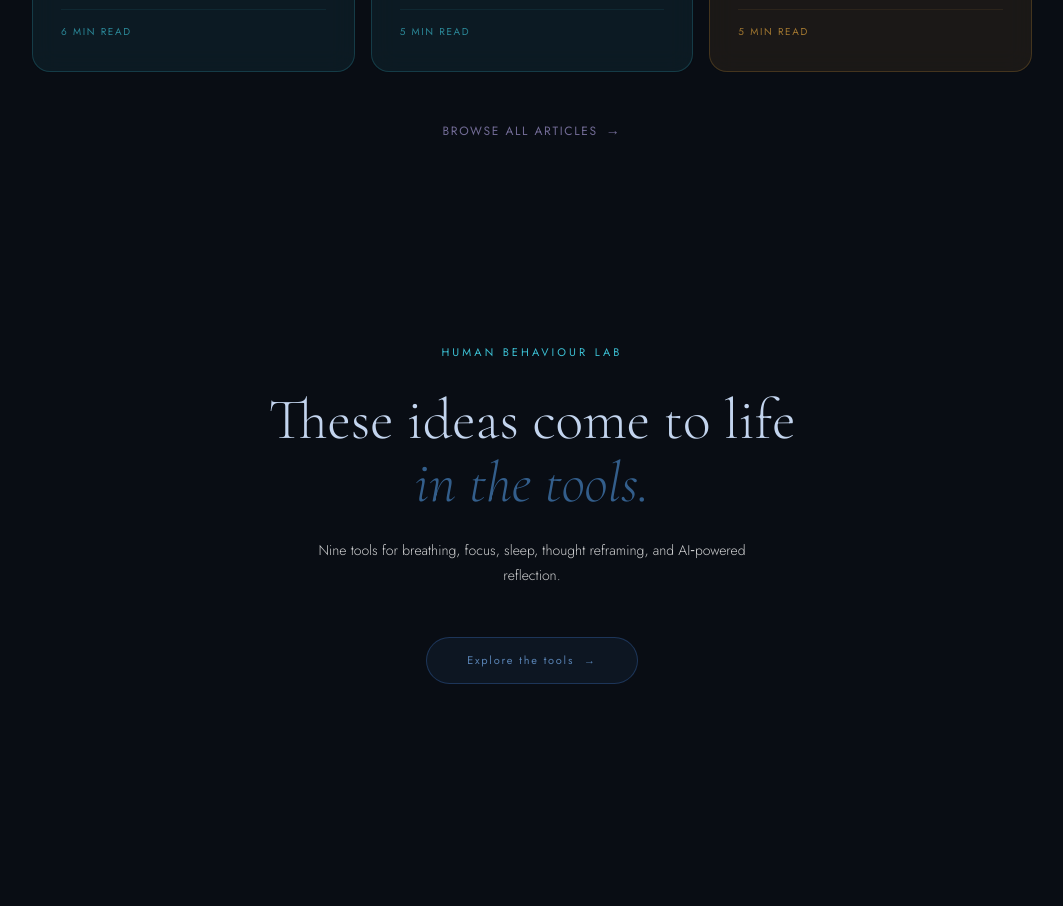
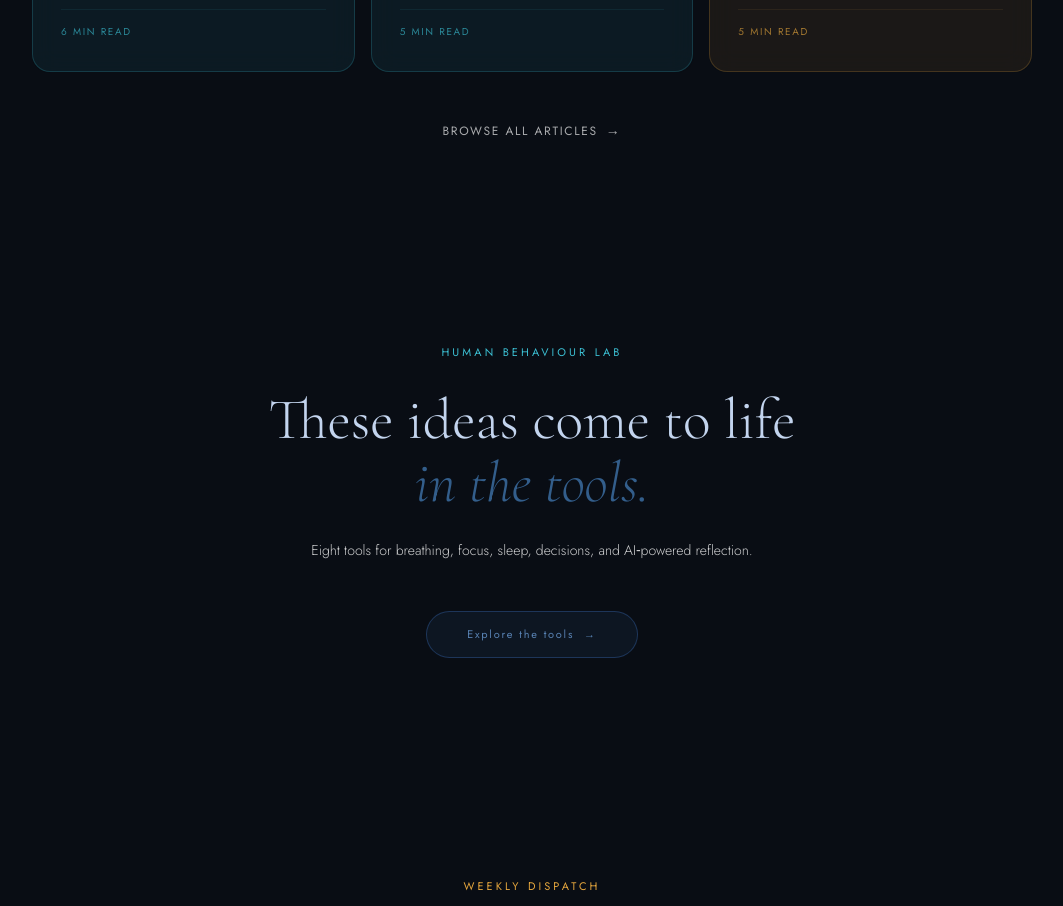
Before and after one commit to salsotk1973/solace, a Next.js app: page /lab in a window 1280 px wide. Shown: the part 1400-2306 px from the top of the page, without its empty margins (108-1171 px from the left). Built offline with nearby package versions, Linux system fonts and the light colour scheme; no server answers.

Commit message:
Lab mobile: match Tools benchmark, fix readability, kill stale 'Nine tools' copy

```diff
--- a/app/(main)/lab/page.tsx
+++ b/app/(main)/lab/page.tsx
@@ -147,7 +147,7 @@ export default function LabPage() {
                 marginRight:'auto',
               }}
             >
-              Nine tools for breathing, focus, sleep, thought reframing, and AI‑powered reflection.
+              Eight tools for breathing, focus, sleep, decisions, and AI‑powered reflection.
             </p>
 
             <LabCtaButton href="/tools" label="Explore the tools" />
--- a/components/home/FeaturedLabCard.tsx
+++ b/components/home/FeaturedLabCard.tsx
@@ -59,7 +59,13 @@ export default function FeaturedLabCard({ article }: { article: FeaturedLabArtic
         }
         @media (max-width: 640px) {
           .featured-lab-card-link {
-            padding: 22px 22px;
+            padding: 14px 18px 14px !important;
+          }
+          .featured-lab-excerpt {
+            color: rgba(255, 255, 255, 0.80) !important;
+          }
+          .featured-lab-reading-time {
+            color: rgba(255, 255, 255, 0.65) !important;
           }
         }
       `}</style>
@@ -127,6 +133,7 @@ export default function FeaturedLabCard({ article }: { article: FeaturedLabArtic
             </h2>
 
             <p
+              className="featured-lab-excerpt"
               style={{
                 fontFamily: "'Jost', sans-serif",
                 fontWeight: 300,
@@ -142,6 +149,7 @@ export default function FeaturedLabCard({ article }: { article: FeaturedLabArtic
 
             <div style={{ display: "flex", alignItems: "center", justifyContent: "space-between", gap: "20px" }}>
               <span
+                className="featured-lab-reading-time"
                 style={{
                   fontFamily: "'Jost', sans-serif",
                   fontWeight: 400,
--- a/components/home/LabSecondaryCard.tsx
+++ b/components/home/LabSecondaryCard.tsx
@@ -54,6 +54,29 @@ export default function LabSecondaryCard({ article }: { article: LabSecondaryArt
             border-color: rgba(${_rgb},0.28);
           }
         }
+        @media (max-width: 767px) {
+          .${scopeClass} {
+            padding: 14px 18px 14px !important;
+            min-height: auto !important;
+          }
+          .${scopeClass} .lab-home-secondary-pill {
+            background: transparent !important;
+            border: none !important;
+            padding: 0 !important;
+            border-radius: 0 !important;
+            font-size: 11px !important;
+            letter-spacing: 0.18em !important;
+          }
+          .${scopeClass} h3 {
+            font-size: 22px !important;
+          }
+          .${scopeClass} .lab-home-secondary-excerpt {
+            display: none !important;
+          }
+          .${scopeClass} .lab-home-secondary-footer {
+            display: none !important;
+          }
+        }
       `}</style>
       <Link
         href={`/lab/${article.slug}`}
@@ -61,6 +84,7 @@ export default function LabSecondaryCard({ article }: { article: LabSecondaryArt
       >
         <div>
           <span
+            className="lab-home-secondary-pill"
             style={{
               ...PILL_BASE,
               background: catBg,
@@ -84,6 +108,7 @@ export default function LabSecondaryCard({ article }: { article: LabSecondaryArt
             {article.title}
           </h3>
           <p
+            className="lab-home-secondary-excerpt"
             style={{
               fontFamily: "'Jost', sans-serif",
               fontWeight: 300,
@@ -97,6 +122,7 @@ export default function LabSecondaryCard({ article }: { article: LabSecondaryArt
           </p>
         </div>
         <div
+          className="lab-home-secondary-footer"
           style={{
             display: "flex",
             alignItems: "center",
--- a/components/lab/LabFilter.tsx
+++ b/components/lab/LabFilter.tsx
@@ -74,24 +74,9 @@ const RESPONSIVE_CSS = `
       grid-template-columns: 1fr;
     }
     .lab-article-card {
-      flex-direction: row !important;
-      align-items: flex-start;
-      padding: 20px 18px !important;
-      gap: 16px;
-    }
-    .lab-card-left {
-      display: flex !important;
-      flex-direction: column;
-      flex: 0 0 44%;
-      min-width: 0;
-    }
-    .lab-card-right {
-      display: flex !important;
-      flex-direction: column;
-      flex: 1;
-      min-width: 0;
-      justify-content: flex-start;
-      gap: 8px;
+      flex-direction: column !important;
+      padding: 14px 18px 14px !important;
+      min-height: auto !important;
     }
     .lab-card-excerpt {
       display: none !important;
@@ -100,27 +85,43 @@ const RESPONSIVE_CSS = `
       display: none !important;
     }
     .lab-card-pill-row {
-      display: flex !important;
-      flex-direction: row !important;
-      align-items: center !important;
-      justify-content: space-between !important;
       margin-bottom: 10px !important;
-      gap: 8px;
     }
     .lab-card-reading-time {
-      display: inline !important;
-      order: 2;
-      flex-shrink: 0;
-      white-space: nowrap;
+      display: none !important;
+    }
+    .lab-card-pill-row > span:first-child {
+      background: transparent !important;
+      border: none !important;
+      padding: 0 !important;
+      border-radius: 0 !important;
+      font-size: 11px !important;
+      letter-spacing: 0.18em !important;
+    }
+    .lab-article-card h3 {
+      font-size: 22px !important;
     }
     .lab-featured-card-link {
-      padding: 28px 24px !important;
+      padding: 14px 18px 14px !important;
     }
     .lab-featured-card-root {
       margin-bottom: 28px !important;
     }
     .lab-featured-title {
       font-size: 26px !important;
+    }
+    .lab-featured-category-pill {
+      display: none !important;
+    }
+    .lab-featured-excerpt {
+      color: rgba(255, 255, 255, 0.80) !important;
+    }
+    .lab-featured-reading-time {
+      color: rgba(255, 255, 255, 0.65) !important;
+    }
+    .lab-browse-all {
+      margin-top: 24px;
+      margin-bottom: 48px;
     }
   }
 
@@ -368,7 +369,7 @@ export function FeaturedCard({
           <span style={{ ...PILL_BASE, background: accent.replace('1)', '0.10)'), border: `0.5px solid ${accent.replace('1)', '0.30)')}`, color: accent }}>
             Editor&apos;s pick
           </span>
-          <span style={{ ...PILL_BASE, background: catBg, border: `0.5px solid ${accent.replace('1)', '0.2)')}`, color: accent }}>
+          <span className="lab-featured-category-pill" style={{ ...PILL_BASE, background: catBg, border: `0.5px solid ${accent.replace('1)', '0.2)')}`, color: accent }}>
             {article.category.replace(/-/g, ' ')}
           </span>
         </div>
@@ -392,6 +393,7 @@ export function FeaturedCard({
 
         {/* Excerpt */}
         <p
+          className="lab-featured-excerpt"
           style={{
             fontFamily: "'Jost', sans-serif",
             fontWeight: 300,
@@ -408,6 +410,7 @@ export function FeaturedCard({
         {/* Reading time + animated Read → */}
         <div style={{ display: 'flex', alignItems: 'center', gap: '20px' }}>
           <span
+            className="lab-featured-reading-time"
             style={{
               fontFamily:    "'Jost', sans-serif",
               fontWeight:    400,
@@ -470,7 +473,7 @@ function BrowseAllLink() {
         fontSize:       '12px',
         letterSpacing:  '0.14em',
         textTransform:  'uppercase' as const,
-        color:          hovered ? 'rgba(200,185,255,0.90)' : 'rgba(170,158,220,0.65)',
+        color:          hovered ? 'rgba(200,185,255,0.90)' : 'rgba(255,255,255,0.65)',
         textDecoration: 'none',
         display:        'inline-flex',
         alignItems:     'center',
```
